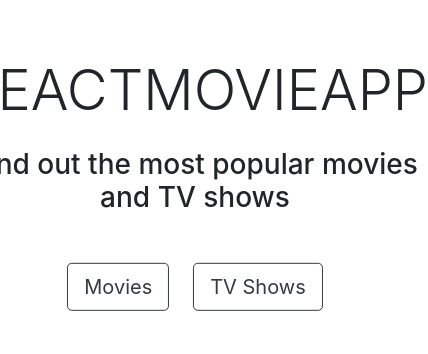
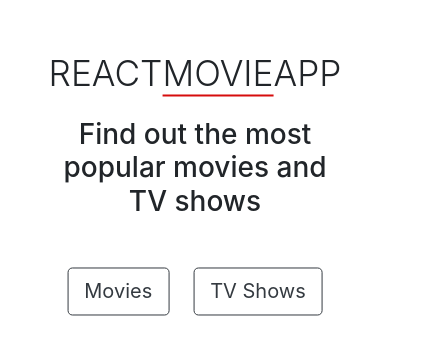
Before and after one commit to AdemHuduti/movie-app, a React app: page / in a window 390 px wide. Shown: the part 154-508 px from the top of the page, 428 px wide, since content can reach past the window. Built offline with nearby package versions, Linux system fonts and the light colour scheme.

Commit message:
Update index.css

```diff
--- a/src/index.css
+++ b/src/index.css
@@ -124,3 +124,22 @@ body {
   transform: translate(-50%, -50%);
   text-align: center;
 }
+
+.under {
+  border-bottom: 2px solid #d60d0d;
+}
+
+/********************************/
+@media (max-width: 417px) {
+  .res_h1 {
+    font-size: 2.2rem;
+  }
+
+  .res_h3 {
+    font-size: 1.75rem;
+  }
+
+  .myBtn {
+    display: none;
+  }
+}
```
